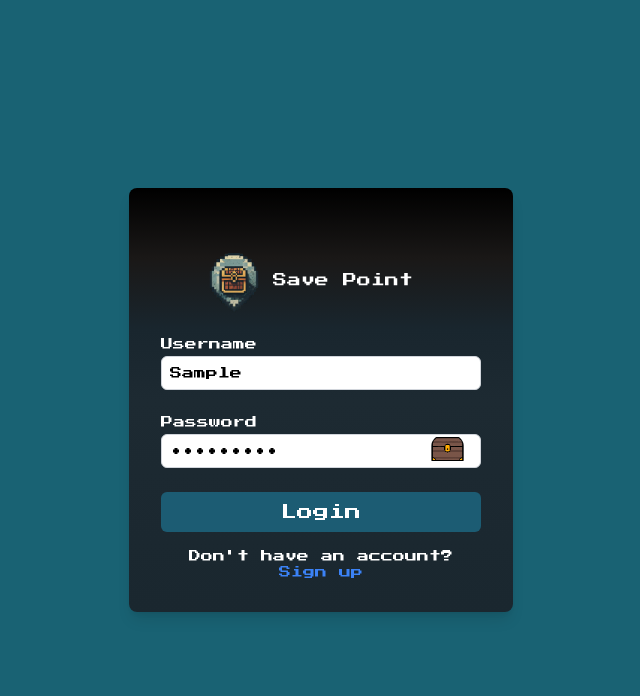
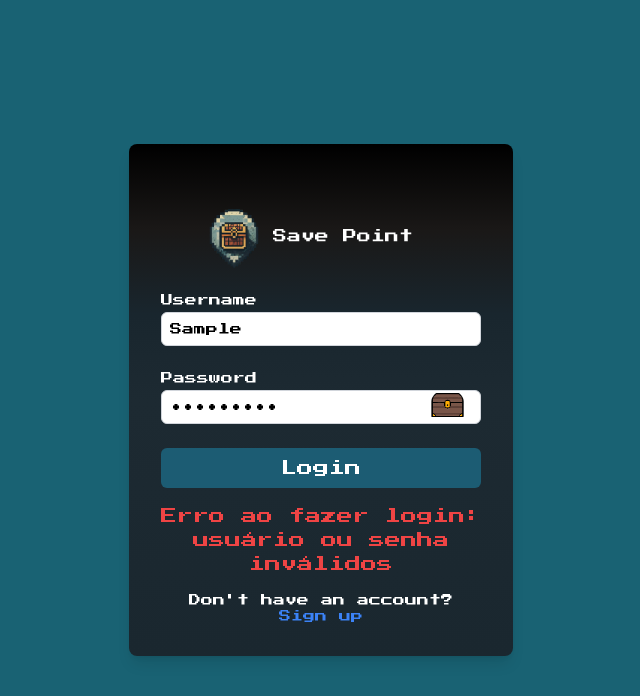
Before and after one commit to DiegoH3nr1que/fullstack_project, a Next.js app in the folder frontend/: page /login in a window 1280 px wide. Both pictures are taken after typing "Sample", "Sample123" into the empty fields and a click on the button "Login". Shown: the top 696 px of the page, without its empty margins (319-959 px from the left). Built offline with nearby package versions, Linux system fonts and the light colour scheme; no server answers.

Commit message:
refactor(): bug modifications

```diff
--- a/frontend/src/pages/login.tsx
+++ b/frontend/src/pages/login.tsx
@@ -7,6 +7,7 @@ const LoginPage: React.FC = () => {
   const [username, setUsername] = useState("");
   const [password, setPassword] = useState("");
   const [showPassword, setShowPassword] = useState(false);
+  const [errorMessage, setErrorMessage] = useState<string | null>(null); // Estado para a mensagem de erro
   const router = useRouter();
 
   const handleSubmit = async (e: React.FormEvent) => {
@@ -18,17 +19,15 @@ const LoginPage: React.FC = () => {
         password,
       });
 
-      // Aqui você pode tratar a resposta do login, como armazenar o token no localStorage
-      console.log("Resposta do login:", response.data);
-
-      // Exemplo de armazenamento do token no localStorage
+      // Armazenar o token no localStorage
       localStorage.setItem("authToken", response.data.token);
 
       // Redirecionamento após o login ser bem-sucedido
       router.push('/');
     } catch (error) {
       console.error("Erro ao fazer login:", error);
-      // Tratar erros de login aqui
+      // Definir a mensagem de erro no estado
+      setErrorMessage("Erro ao fazer login: usuário ou senha inválidos");
     }
   };
 
@@ -110,6 +109,9 @@ const LoginPage: React.FC = () => {
             Login
           </button>
         </form>
+        {errorMessage && ( // Exibir a mensagem de erro, se houver
+          <p className="text-red-500 text-center mt-4">{errorMessage}</p>
+        )}
         <p className="text-xs text-white text-center mt-4">
           Don't have an account?{" "}
           <Link href="/signup" passHref>
```
Also changed, not shown: 1 other file (tests, documents, lock files or other folders).
